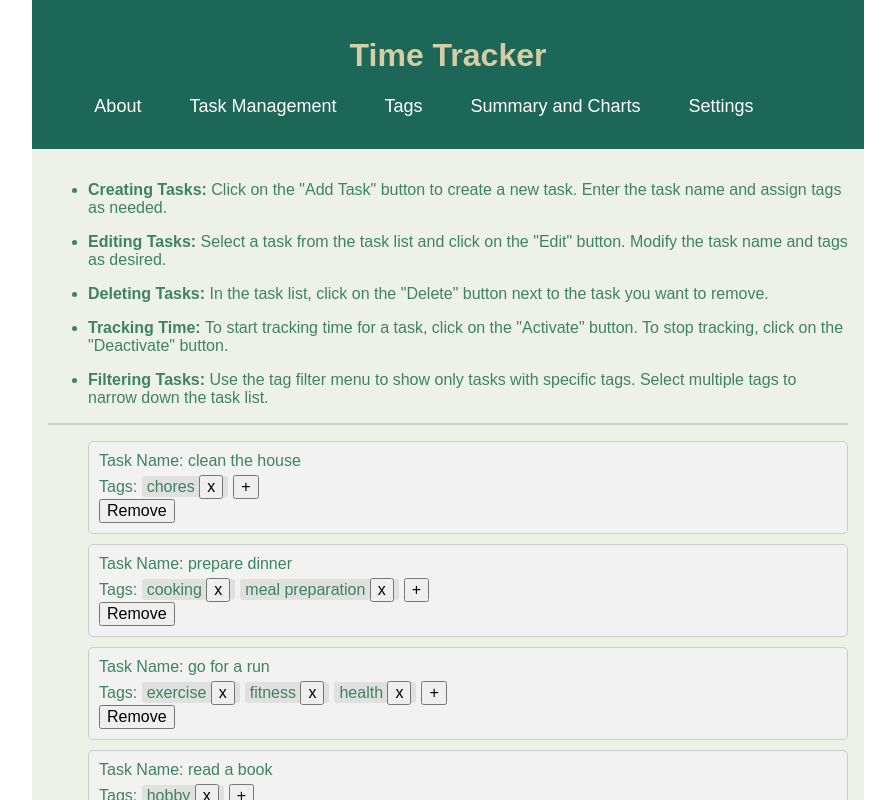
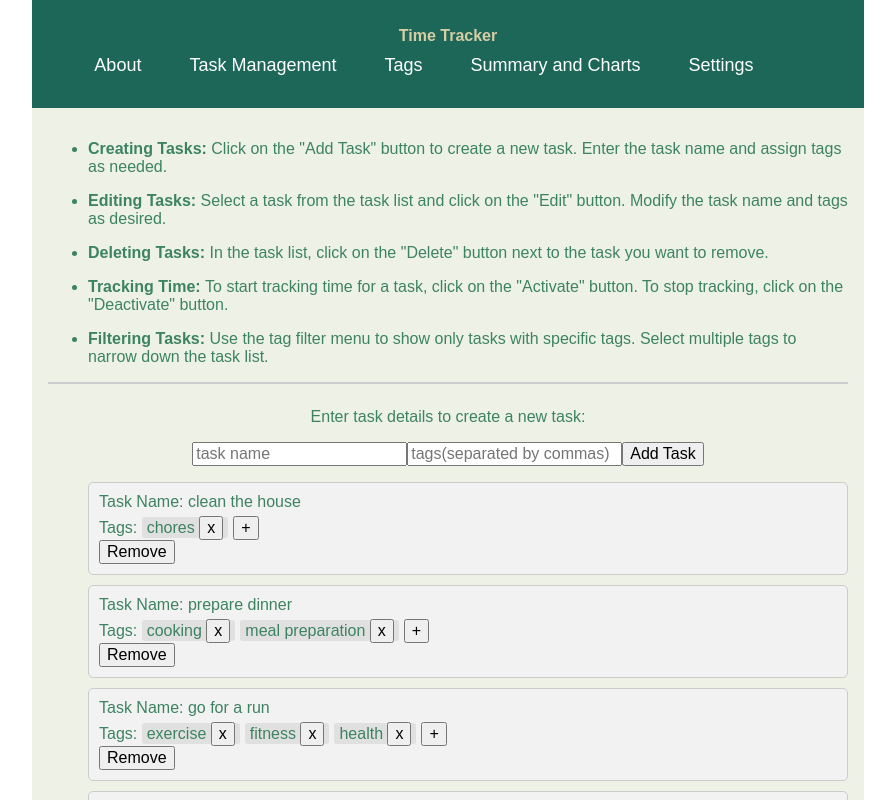
Before and after one commit to jingjingyang0803/TimeTracker, a React (Vite) app: page /tasks in a window 1280 px wide. Shown: the top 800 px of the page, without its empty margins (192-1087 px from the left). Built offline with nearby package versions, Linux system fonts and the light colour scheme; data requests are answered from the project's data file; a web font is replaced by a local one.

Commit message:
add feature to create new tasks

```diff
--- a/src/components/Tasks.jsx
+++ b/src/components/Tasks.jsx
@@ -91,6 +91,8 @@ const TaskElement = ({
 
 const Tasks = () => {
   const [tasks, setTasks] = useState([]);
+  const [newName, setNewName] = useState("");
+  const [newTags, setNewTags] = useState([]);
 
   useEffect(() => {
     fetch("http://localhost:3010/tasks") // Make a GET request to fetch the task data from the backend server
@@ -142,10 +144,54 @@ const Tasks = () => {
     setTasks(updatedTasks); // Update the tasks state variable with the filtered array
   };
 
+  const handleAddTask = () => {
+    if (newName.trim() !== "" && newTags.length > 0) {
+      const lastTask = tasks[tasks.length - 1]; // Get the last task in the tasks array
+      const newTaskId = lastTask ? lastTask.id + 1 : 1; // Generate a unique key for the new task
+
+      const newTask = {
+        id: newTaskId,
+        name: newName,
+        tags: newTags,
+      };
+
+      setTasks([...tasks, newTask]);
+      setNewName("");
+      setNewTags([]);
+      alert("Task added successfully!");
+    } else {
+      alert(
+        "Failed to add task. Please enter a task name and at least one tag."
+      );
+    }
+  };
+
   return (
     <div>
       <TaskViewInstructions />
       <hr />
+      <div className="add-task-container">
+        <p>Enter task details to create a new task:</p>
+        <div>
+          <input
+            type="text"
+            value={newName}
+            onChange={(e) => setNewName(e.target.value)}
+            placeholder="task name"
+            className="task-input"
+          />
+          <input
+            type="text"
+            value={newTags}
+            onChange={(e) => setNewTags(e.target.value.split(","))}
+            placeholder="tags(separated by commas)"
+            className="task-input"
+          />
+          <button onClick={handleAddTask} className="add-task-button">
+            Add Task
+          </button>
+        </div>
+      </div>
       <ol>
         {/* Map through the tasks and render a TaskElement component for each task */}
         {tasks.map((task) => (
--- a/src/styles/Tasks.css
+++ b/src/styles/Tasks.css
@@ -17,8 +17,13 @@
   margin-right: 5px;
 }
 
-input,
-button {
+* {
   font-family: inherit;
   font-size: medium;
 }
+
+.add-task-container {
+  display: flex;
+  flex-direction: column;
+  align-items: center;
+}
```
